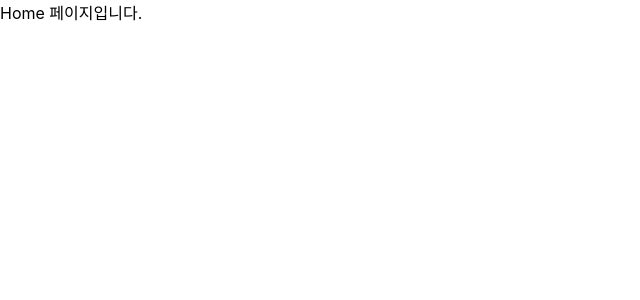
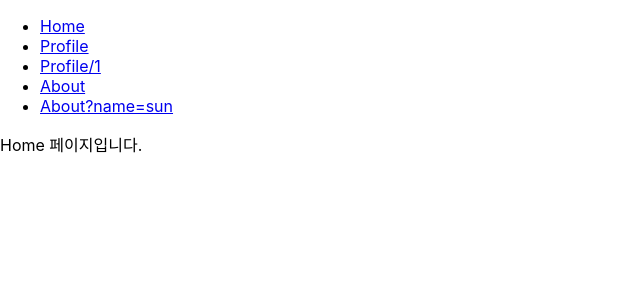
Before and after one commit to sunpositive0916/ReactBasic, a React (Create React App) app in the folder react-router-example/: page / in a window 1280 px wide. Shown: the top 300 px of the page, without its empty margins (0-640 px from the left). Built offline with nearby package versions, Linux system fonts and the light colour scheme.

Commit message:
JSX 링크로 라우팅 이동하기(Link 사용)

```diff
--- a/react-router-example/src/App.js
+++ b/react-router-example/src/App.js
@@ -1,13 +1,18 @@
-import { BrowserRouter, Route } from "react-router-dom";
-import { Switch } from "react-router-dom/cjs/react-router-dom.min";
+import { BrowserRouter, Route, Switch, Link } from "react-router-dom";
 import About from './pages/About';
 import Home from "./pages/Home";
 import Profile from './pages/Profile';
 import NotFound from './pages/NotFound';
+import Links from "./components/Links";
 
 function App() {
   return (
     <BrowserRouter>
+    {/*
+    리액트 애플리케이션의 특성을 담은 경로가 아니라 페이지 이동이기 때문에 a링크는 적절하지 않음
+    <a href="/">Home</a>
+    */}
+      <Links />
       <Switch>
         <Route path="/profile/:id" component={Profile} />
         <Route path="/profile" component={Profile} />
--- /dev/null
+++ b/react-router-example/src/components/Links.jsx
@@ -0,0 +1,13 @@
+import { Link } from "react-router-dom";
+
+export default function Links() {
+    return (
+        <ul>
+            <li><Link to="/">Home</Link></li>
+            <li><Link to="/profile">Profile</Link></li>
+            <li><Link to="/profile/1">Profile/1</Link></li>
+            <li><Link to="/about">About</Link></li>
+            <li><Link to="/about?name=sun">About?name=sun</Link></li>
+        </ul>
+    );
+}
```
